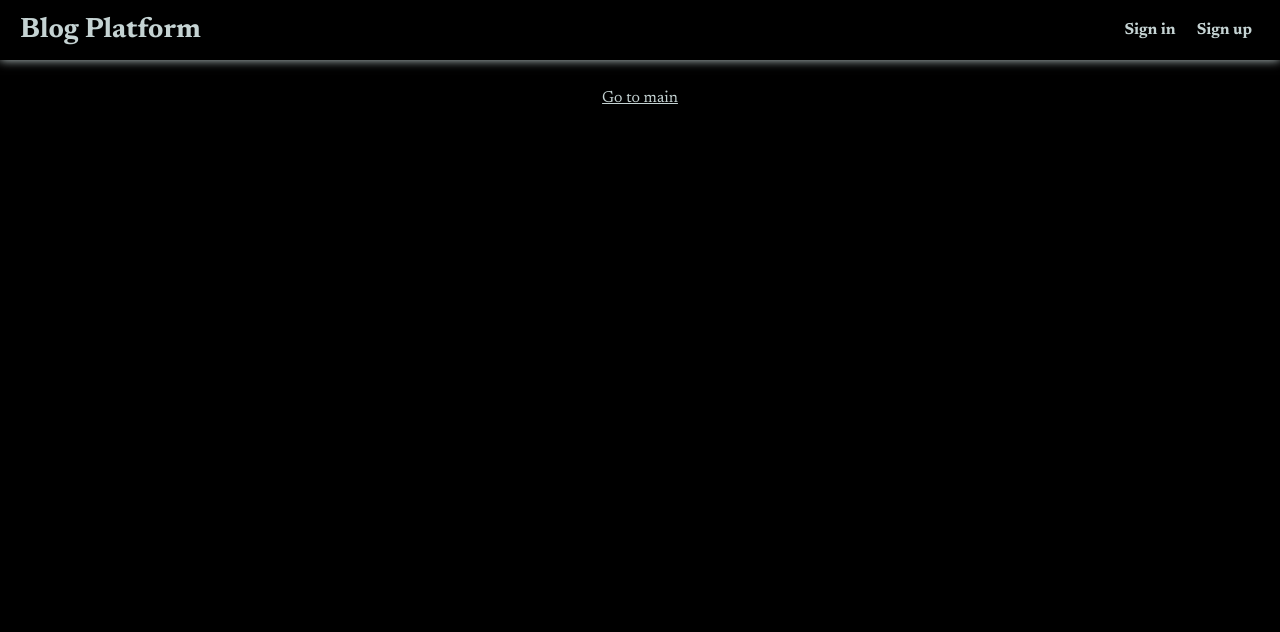
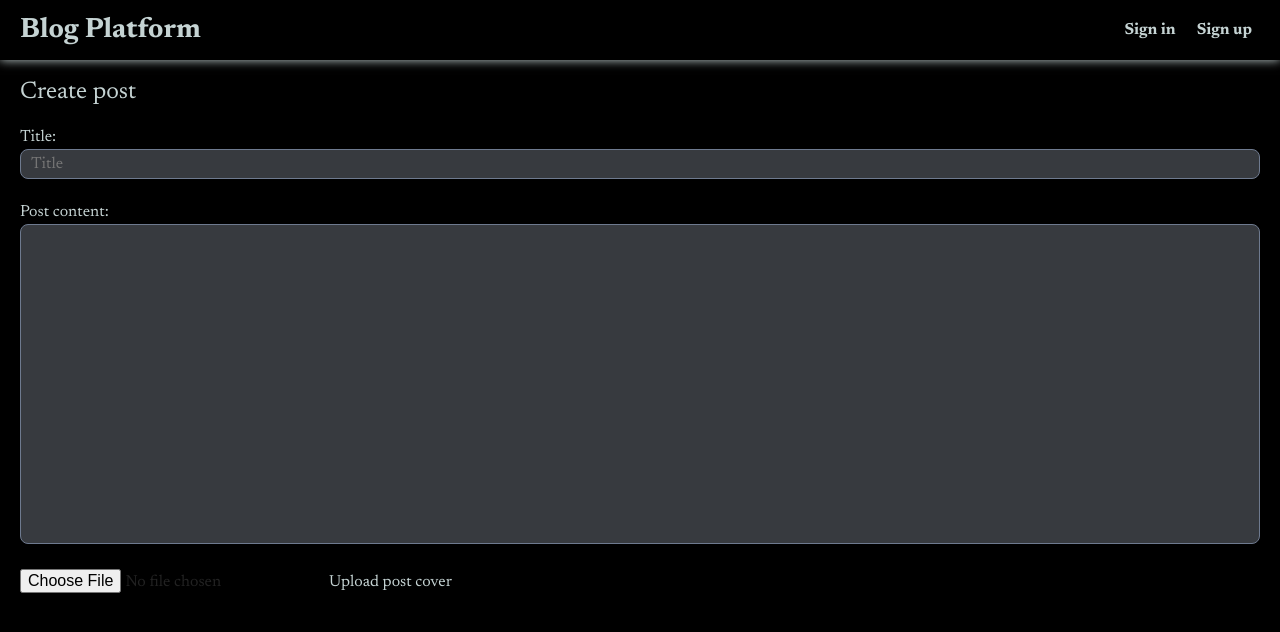
Before and after one commit to Nikitapil/blog-platform, a React (Create React App) app: page /posts/create-post in a window 1280 px wide. Shown: the top 632 px of the page. Built offline with nearby package versions, Linux system fonts and the light colour scheme; no server answers.

Commit message:
start create post form

```diff
--- a/src/App.tsx
+++ b/src/App.tsx
@@ -5,6 +5,7 @@ import { AppHeader } from './components/app/AppHeader';
 import { useAuthActions } from './hooks/store/useAuthActions';
 import { MainPage } from './pages/MainPage';
 import { SinglePostPage } from './pages/SinglePostPage';
+import { CreatePostPage } from './pages/CreatePostPage';
 
 function App() {
   const { checkAuth } = useAuthActions();
@@ -19,6 +20,7 @@ function App() {
       <Routes>
         <Route path="/" element={<MainPage />} />
         <Route path="/posts/:id" element={<SinglePostPage />} />
+        <Route path="/posts/create-post" element={<CreatePostPage />} />
       </Routes>
     </div>
   );
--- /dev/null
+++ b/src/assets/styles/app-textarea.module.scss
@@ -0,0 +1,29 @@
+@import "vars";
+.input-container {
+  display: flex;
+  flex-direction: column;
+  gap: 4px;
+
+  textarea {
+    height: 20rem;
+    border-radius: 8px;
+    padding: 10px;
+    border: 1px solid #6e7a8f;
+    transition: 0.4s;
+    background: #373a3f;
+    color: #fff;
+    resize: none;
+    &:focus {
+      border: 1px solid #fff
+    }
+
+    &.input-error {
+      border: 1px solid #ff0000
+    }
+  }
+
+  .error {
+    color: #ff0000;
+    font-size: 14px;
+  }
+}
--- a/src/assets/styles/posts.module.scss
+++ b/src/assets/styles/posts.module.scss
@@ -91,3 +91,14 @@
     line-height: 110%;
   }
 }
+
+.form {
+  padding: 20px 0;
+  display: flex;
+  flex-direction: column;
+  gap: 25px;
+
+  &__title {
+    font-size: 24px;
+  }
+}
--- /dev/null
+++ b/src/components/ui/AppTextArea.tsx
@@ -0,0 +1,46 @@
+import React, { FocusEvent, useMemo } from 'react';
+import styles from '../../assets/styles/app-textarea.module.scss';
+
+interface AppTextAreaProps {
+  id: string;
+  label?: string;
+  value: string;
+  onChange: (e: React.ChangeEvent<HTMLTextAreaElement>) => void;
+  onBlur: (e: FocusEvent<HTMLTextAreaElement, Element>) => void;
+  error?: string;
+  touched?: boolean;
+  placeholder: string;
+  name: string;
+}
+
+export const AppTexArea = ({
+  id,
+  label,
+  value,
+  onChange,
+  error,
+  touched,
+  placeholder,
+  name,
+  onBlur
+}: AppTextAreaProps) => {
+  const inputClassName = useMemo(() => {
+    return error && touched ? styles['input-error'] : '';
+  }, [error, touched]);
+
+  return (
+    <div className={styles['input-container']}>
+      {label && <label htmlFor={id}>{label}</label>}
+      <textarea
+        className={inputClassName}
+        id={id}
+        value={value}
+        onChange={onChange}
+        onBlur={onBlur}
+        placeholder={placeholder}
+        name={name}
+      />
+      {error && touched && <p className={styles.error}>{error}</p>}
+    </div>
+  );
+};
--- /dev/null
+++ b/src/components/ui/FileUploader.tsx
@@ -0,0 +1,15 @@
+import React from 'react';
+
+interface FileUploaderProps {
+  id: string;
+  label: string;
+}
+
+export const FileUploader = ({ id, label }: FileUploaderProps) => {
+  return (
+    <div>
+      <input type="file" id={id} />
+      <label htmlFor={id}>{label}</label>
+    </div>
+  );
+};
--- /dev/null
+++ b/src/pages/CreatePostPage.tsx
@@ -0,0 +1,49 @@
+import React from 'react';
+import { useFormik } from 'formik';
+import { AppInput } from '../components/ui/AppInput';
+import { AppTexArea } from '../components/ui/AppTextArea';
+import styles from '../assets/styles/posts.module.scss';
+import { FileUploader } from '../components/ui/FileUploader';
+
+export const CreatePostPage = () => {
+  const form = useFormik({
+    initialValues: {
+      title: '',
+      content: '',
+      file: ''
+    },
+    onSubmit: (values) => {
+      console.log(values);
+    }
+  });
+  return (
+    <main className="container">
+      <form className={styles.form}>
+        <h2 className={styles.form__title}>Create post</h2>
+        <AppInput
+          id="title"
+          name="title"
+          placeholder="Title"
+          label="Title:"
+          value={form.values.title}
+          onChange={form.handleChange}
+          onBlur={form.handleBlur}
+          touched={form.touched.title}
+          error={form.errors.title}
+        />
+        <AppTexArea
+          id="content"
+          name="content"
+          label="Post content:"
+          placeholder=""
+          value={form.values.content}
+          onChange={form.handleChange}
+          onBlur={form.handleBlur}
+          error={form.errors.content}
+          touched={form.touched.content}
+        />
+        <FileUploader id="image" label="Upload post cover" />
+      </form>
+    </main>
+  );
+};
--- a/src/pages/MainPage.tsx
+++ b/src/pages/MainPage.tsx
@@ -1,4 +1,5 @@
 import React, { useEffect } from 'react';
+import { useNavigate } from 'react-router-dom';
 import { usePostsActions } from '../hooks/store/usePostsActions';
 import { PostList } from '../components/posts/PostList';
 import styles from '../assets/styles/main-page.module.scss';
@@ -6,16 +7,19 @@ import { AppButton } from '../components/ui/AppButton';
 
 export const MainPage = () => {
   const { getPosts } = usePostsActions();
+  const navigate = useNavigate();
 
   useEffect(() => {
     getPosts();
   }, []);
 
+  const navigateToCreation = () => navigate('/posts/create-post');
+
   return (
     <main className="container">
       <div className={styles['main-page']}>
         <div className={styles['main-page__create']}>
-          <AppButton text="Create new post" />
+          <AppButton text="Create new post" onClick={navigateToCreation} />
         </div>
         <PostList />
       </div>
```
